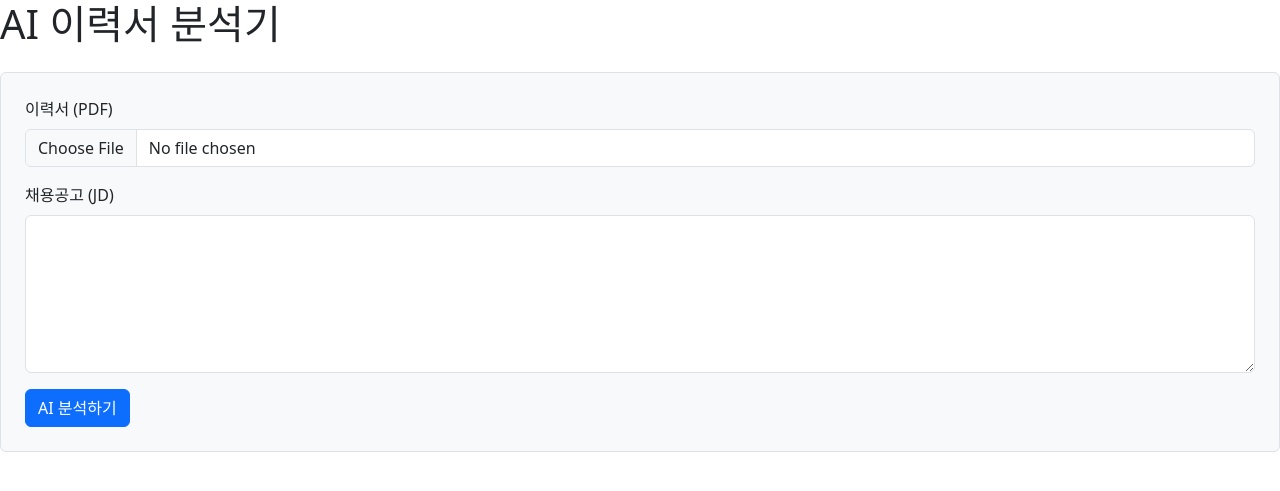
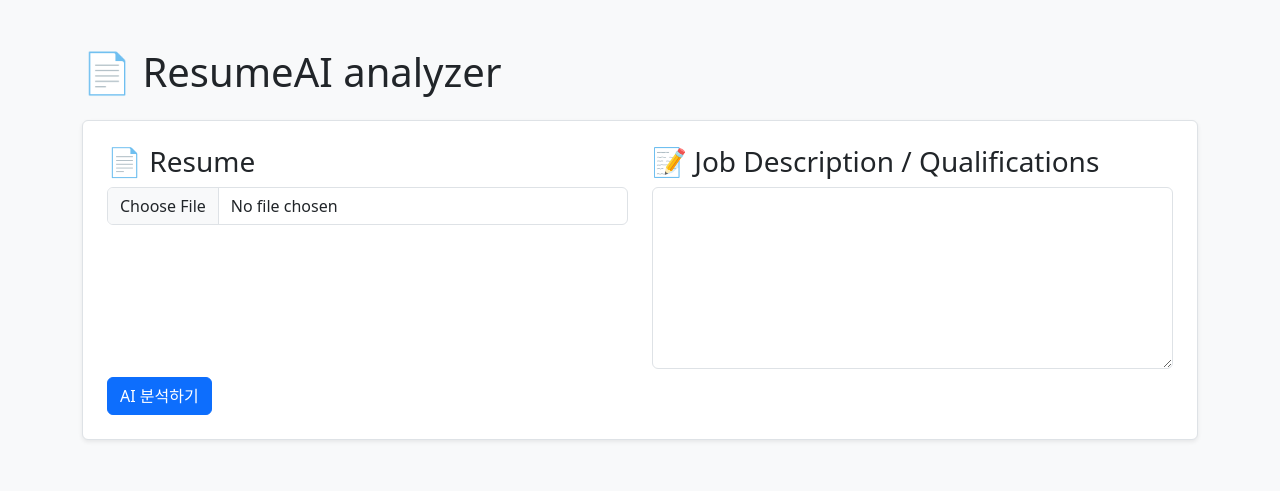
Before and after one commit to asianbike/ResumeAIAnalyzer, a Flask app: page / in a window 1280 px wide. Shown: the top 491 px of the page. Run offline with Flask 3, Linux system fonts and the light colour scheme.

Commit message:
chore : enhanced design with bootstrap

```diff
--- a/Flask/app.py
+++ b/Flask/app.py
@@ -26,7 +26,7 @@ def call_model(model_name, prompt): # reuseable
         {"role": "user",
          "content": prompt}
     ],
-    temperature=0.2,
+    temperature=0.05,
     max_completion_tokens=2048,
     )
     return response.choices[0].message.content
--- a/Flask/templates/index.html
+++ b/Flask/templates/index.html
@@ -1,26 +1,20 @@
-<!DOCTYPE html>
-<html>
-<head>
-  <meta charset="UTF-8">
-  <link href="https://cdn.jsdelivr.net/npm/bootstrap@5.3.3/dist/css/bootstrap.min.css" rel="stylesheet">
-  <title>AI 이력서 분석기</title>
-</head>
-<body>
-  <h1>AI 이력서 분석기</h1>
+{% extends "layout.html" %}
 
-  <form class="mt-4 p-4 border rounded bg-light" method="POST" enctype="multipart/form-data">
-  <div class="mb-3">
-    <label class="form-label">이력서 (PDF)</label>
-    <input type="file" name="resume" class="form-control" required>
+{% block content %}
+<h1 class="mb-4">📄 ResumeAI analyzer</h1>
+
+<form method="POST" enctype="multipart/form-data" class="p-4 border bg-white rounded shadow-sm">
+<div class="row">
+  <div class="col-md-6">
+    <h3>📄 Resume</h3>
+    <input type="file" name="resume" accept=".pdf" required class="form-control">
   </div>
+  <div class="col-md-6">
+    <h3>📝 Job Description / Qualifications</h3>
+    <textarea name="jd_text" rows="7" required class="form-control"></textarea>
+  </div>
+</div>
 
-  <div class="mb-3">
-    <label class="form-label">채용공고 (JD)</label>
-    <textarea name="jd_text" rows="6" class="form-control" required></textarea>
-  </div>
-
-  <button type="submit" class="btn btn-primary">AI 분석하기</button>
+  <button type="submit" class="btn btn-primary mt-2">AI 분석하기</button>
 </form>
-
-</body>
-</html>
+{% endblock %}
--- /dev/null
+++ b/Flask/templates/layout.html
@@ -0,0 +1,14 @@
+<!DOCTYPE html>
+<html lang="ko">
+<head>
+  <meta charset="UTF-8">
+  <title>{{ title or "ResumeAI Analyzer" }}</title>
+  <meta name="viewport" content="width=device-width, initial-scale=1">
+  <link href="https://cdn.jsdelivr.net/npm/bootstrap@5.3.3/dist/css/bootstrap.min.css" rel="stylesheet">
+</head>
+<body class="bg-light text-dark">
+  <div class="container py-5">
+    {% block content %}{% endblock %}
+  </div>
+</body>
+</html>
```
Also changed, not shown: Flask/templates/result.html (+17 -17 lines), README.md (added), 1 other file.
